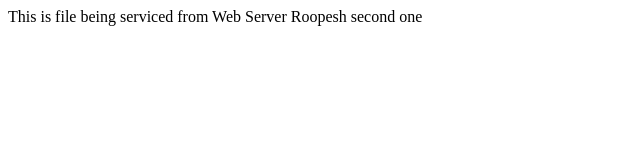
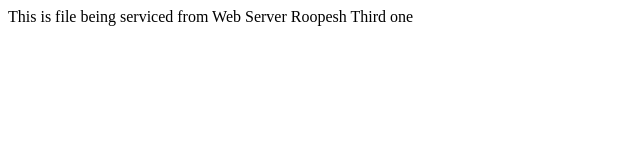
Before and after one commit to marshalreeqo/Sample-Project, a plain HTML site: page index.html in a window 1280 px wide. Shown: the full height of the page, 0-640 px from the left. Drawn offline with Linux system fonts and the light colour scheme.

Commit message:
Update index.html

```diff
--- a/index.html
+++ b/index.html
@@ -3,6 +3,6 @@
     <title>My First Web Page</title>
   </head>
   <body>
-    <p> This is file being serviced from Web Server Roopesh second one</p>
+    <p> This is file being serviced from Web Server Roopesh Third one</p>
   </body>
 </html>
```
